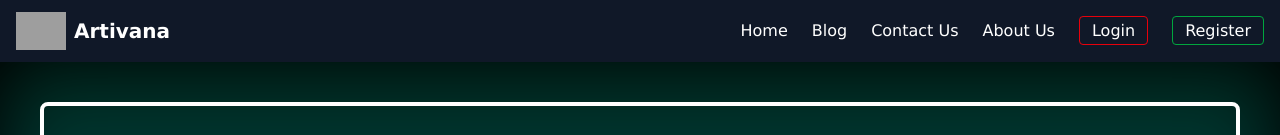
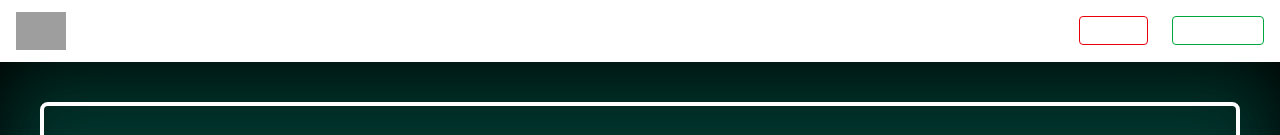
Before and after one commit to Pallaviaddal/Artivana, a React (Vite) app in the folder frontend/: page / in a window 1280 px wide. Shown: the top 135 px of the page. Built offline with nearby package versions, Linux system fonts and the light colour scheme; no server answers; grey boxes are pictures that could not be loaded.

Commit message:
Change header background color to text-black

```diff
--- a/frontend/src/components/Header.jsx
+++ b/frontend/src/components/Header.jsx
@@ -16,7 +16,7 @@ function Header() {
   };
 
   return (
-    <header className="bg-gray-900 py-3 px-4 shadow-xl w-full">
+    <header className="text-black py-3 px-4 shadow-xl w-full">
       <div className="flex justify-between items-center">
         {/* Logo */}
         <Link to="/" className="flex items-center gap-2">
```
